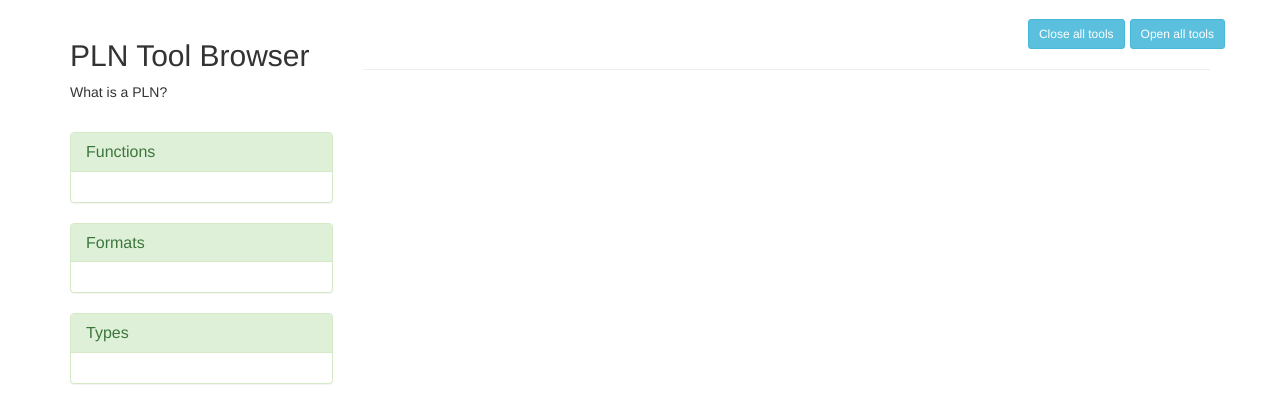
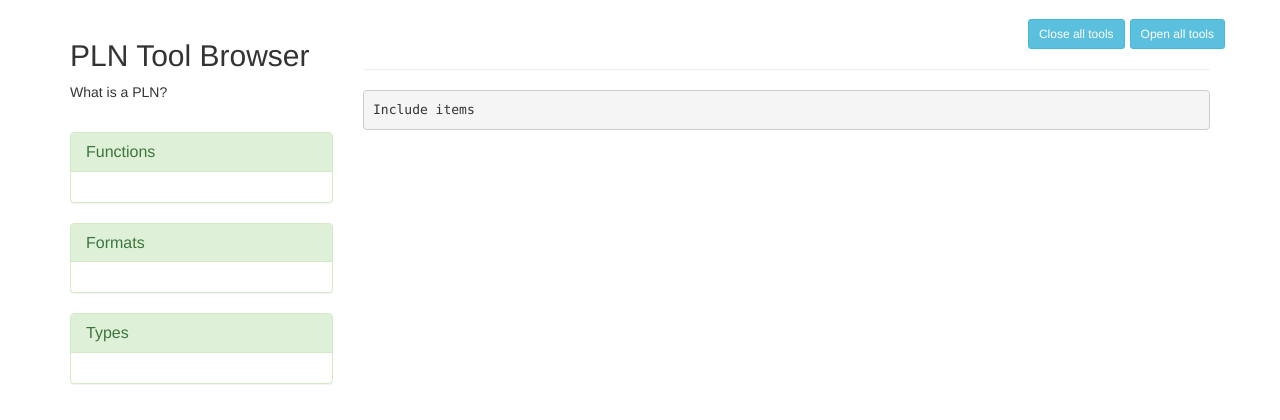
Before and after one commit to llcit/clt-pln, a Django app: page / in a window 1280 px wide. Shown: the part 51-471 px from the top of the page. Run offline with Django 3.2, Linux system fonts and the light colour scheme; data that the repository does not hold is empty; some libraries are stand-ins or nearby versions.

Commit message:
Added log line for filter

```diff
--- a/pln/templates/pln/apps.html
+++ b/pln/templates/pln/apps.html
@@ -61,6 +61,9 @@
     <a href="#" class="btn btn-info btn-sm pull-right closeall">Close all tools</a>
 </div><!-- /.end toolscollapse or -->
 <hr>
+<!-- filtering check log -->
+
+<pre id=result>Include items</pre><!-- /. filtering check log -->
 
 <div class="row apps">
   <!-- collapse -->
```
